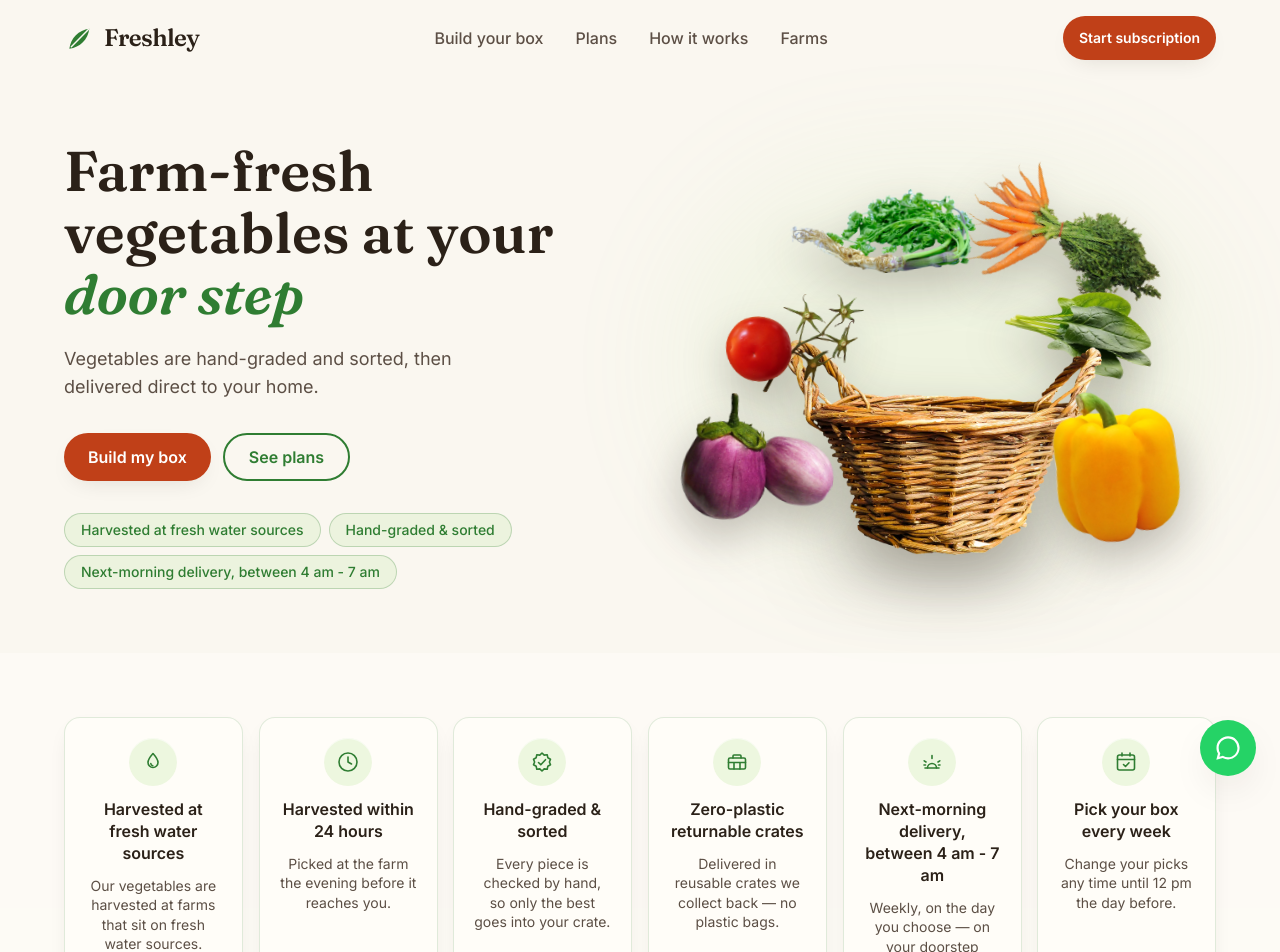
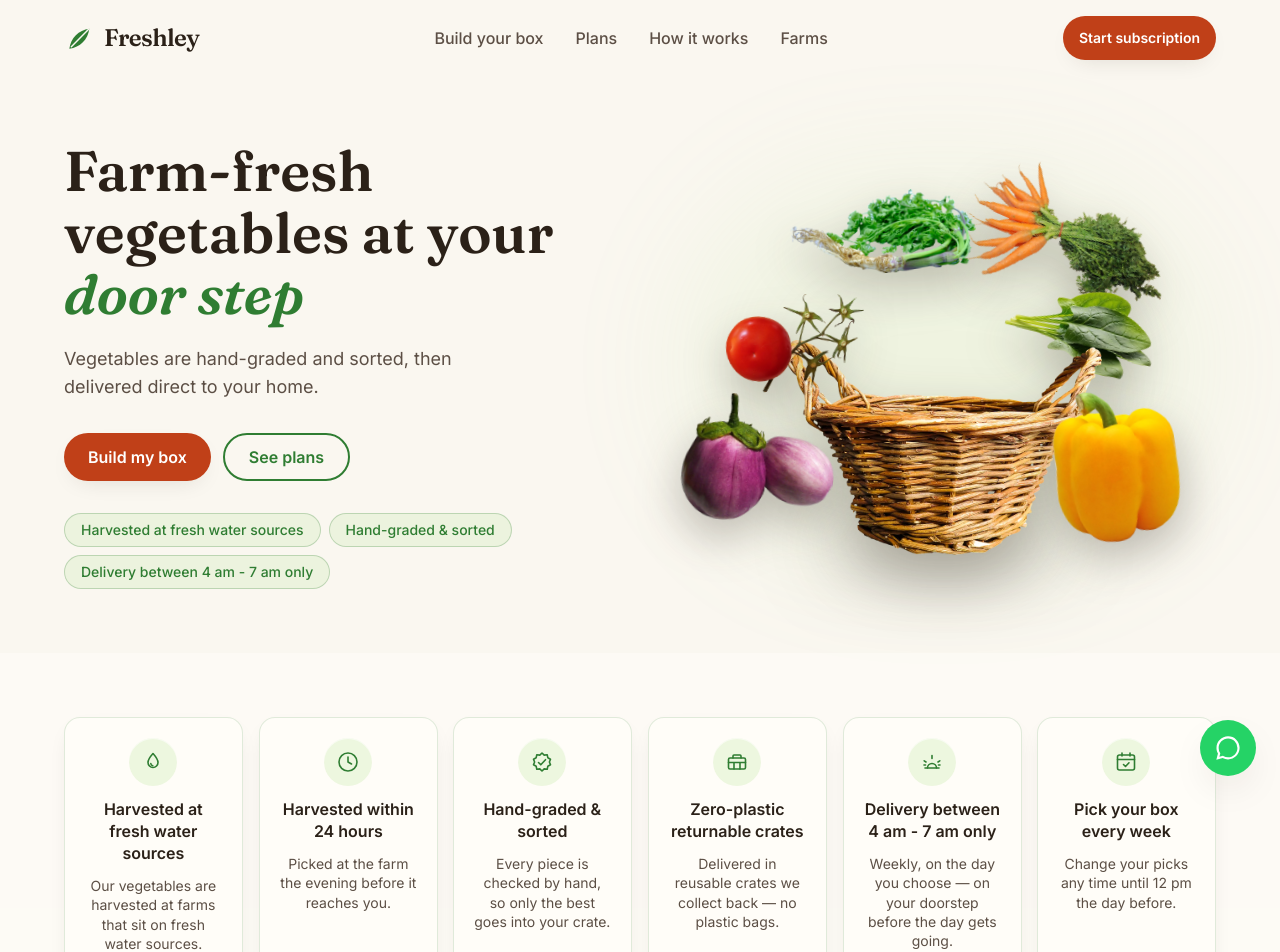
Before and after one commit to taxmaker0522-hue/freshley, a React (Vite) app: page / in a window 1280 px wide. Shown: the top 952 px of the page. Built offline with nearby package versions, Linux system fonts and the light colour scheme.

Commit message:
﻿Reword the delivery-window chip to "Delivery between 4 am - 7 am only"
Co-Authored-By: Claude Sonnet 5 <noreply@anthropic.com>

```diff
--- a/src/sections/Hero.jsx
+++ b/src/sections/Hero.jsx
@@ -4,7 +4,7 @@ import Button from '../components/Button'
 import ProduceScene from '../components/ProduceScene'
 import { delivery } from '../data/site'
 
-const trustChips = ['Harvested at fresh water sources', 'Hand-graded & sorted', `Next-morning delivery, ${delivery.time}`]
+const trustChips = ['Harvested at fresh water sources', 'Hand-graded & sorted', `Delivery ${delivery.time} only`]
 
 const containerVariants = {
   hidden: {},
--- a/src/sections/TrustStrip.jsx
+++ b/src/sections/TrustStrip.jsx
@@ -82,7 +82,7 @@ const features = [
   },
   {
     icon: SunriseIcon,
-    title: `Next-morning delivery, ${delivery.time}`,
+    title: `Delivery ${delivery.time} only`,
     description: 'Weekly, on the day you choose — on your doorstep before the day gets going.',
   },
   {
```
